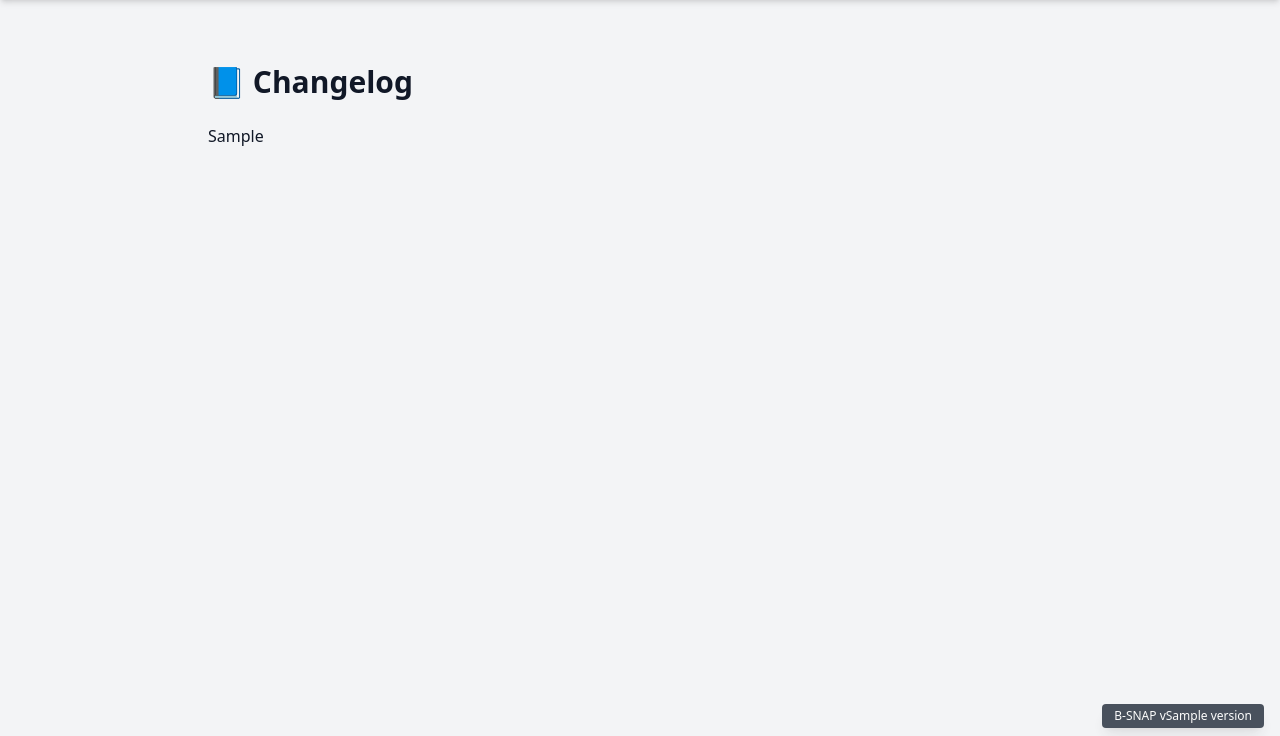
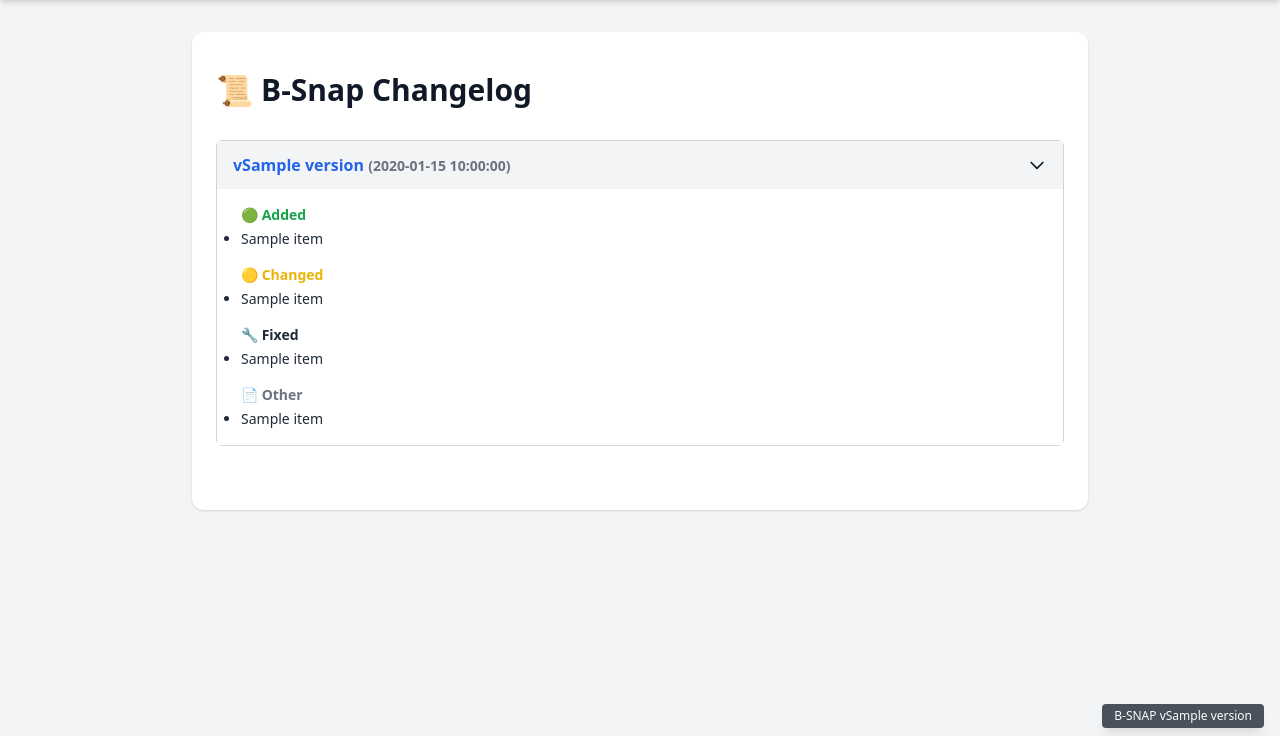
Before and after one commit to 0x212121/B-Snap, a Python web app: template templates/changelog.html in a window 1280 px wide. Shown: the part 64-800 px from the top of the page. Run offline with Jinja, Linux system fonts and the light colour scheme; the template is opened without the code that fills it: most values are stand-ins (such as "Sample title", 1, 10 or a date in 2020); some libraries are stand-ins or nearby versions.

Commit message:
changed: changelog page

```diff
--- a/app/main.py
+++ b/app/main.py
@@ -29,7 +29,7 @@ from app.core.logging_config import setup_logging
 from app.db.database import Base, engine, SessionLocal
 # Combined router imports for cleaner organization
 from app.routes import (
-    admin, auth, audit, cameras, changelog, config, dev_docs, docs, health, logs, maps,
+    admin, auth, audit, cameras, config, dev_docs, docs, health, logs, maps,
     nvrs, ping, resolve_ip, setup, snap_gallery, snapshots, stats,
     user_management, videos, whitelist
 )
@@ -109,7 +109,7 @@ app = FastAPI(
     lifespan=lifespan,
     title="B-Snap API",
     description="B-Snap Documentation API",
-    version="1.0.1",
+    version="1.2.1",
     docs_url=None,  # Disabled to use custom docs
     redoc_url=None,
     middleware=middleware
@@ -144,7 +144,6 @@ app.include_router(ws_router)
 app.include_router(whatsapp_routes.router)
 app.include_router(admin.router)
 app.include_router(whitelist.router)
-app.include_router(changelog.router)
 
 # ====================================================================
 # 7. CORE APP ROUTES & HANDLERS
--- a/app/routes/stats.py
+++ b/app/routes/stats.py
@@ -2,7 +2,6 @@ from collections import defaultdict
 from datetime import datetime, timedelta, timezone
 from fastapi import APIRouter, Query, Request, Depends
 from fastapi.responses import HTMLResponse, JSONResponse
-from sqlalchemy import String, cast
 from sqlalchemy.orm import Session
 from app.db.database import get_db
 from app.models_sql import CameraDailyStats, Camera as DBCamera, CameraHealth, SnapshotLog, User
--- a/docker-compose.yml
+++ b/docker-compose.yml
@@ -1,6 +1,6 @@
 services:
   b-snap:
-    image: wijayaindra21/b-snap:v1.2.0
+    image: wijayaindra21/b-snap:v1.2.1
     container_name: bsnap-app
     ports:
       - "8080:8080"
@@ -19,7 +19,7 @@ services:
     command: gunicorn app.main:app -k uvicorn.workers.UvicornWorker --bind 0.0.0.0:8080 --workers 5
 
   scheduler:
-    image: wijayaindra21/b-snap:v1.2.0
+    image: wijayaindra21/b-snap:v1.2.1
     container_name: bsnap-scheduler
     env_file:
       - .env
@@ -33,7 +33,7 @@ services:
     command: python -m app.jobs.scheduler_main
 
   notifier:
-    image: wijayaindra21/b-snap:v1.2.0
+    image: wijayaindra21/b-snap:v1.2.1
     container_name: bsnap-notifier
     env_file:
       - .env
--- a/static/css/output.css
+++ b/static/css/output.css
@@ -1023,6 +1023,10 @@ select {
   margin-left: 0.75rem;
 }
 
+.ml-5 {
+  margin-left: 1.25rem;
+}
+
 .mr-10 {
   margin-right: 2.5rem;
 }
@@ -1872,6 +1876,11 @@ select {
   padding-bottom: 0.375rem;
 }
 
+.py-10 {
+  padding-top: 2.5rem;
+  padding-bottom: 2.5rem;
+}
+
 .py-12 {
   padding-top: 3rem;
   padding-bottom: 3rem;
@@ -1914,6 +1923,10 @@ select {
 
 .pb-3 {
   padding-bottom: 0.75rem;
+}
+
+.pb-4 {
+  padding-bottom: 1rem;
 }
 
 .pl-10 {
--- a/templates/base.html
+++ b/templates/base.html
@@ -28,6 +28,7 @@
     .animate-fade-in-out { animation: fade-in-out 3s ease-in-out forwards; }
     .leaflet-container { z-index: 0 !important; }
   </style>
+  <script defer src="https://unpkg.com/alpinejs@3.x.x/dist/cdn.min.js"></script>
 </head>
 <body
   class="bg-gray-100 dark:bg-gray-900 text-gray-900 dark:text-white"
--- a/templates/changelog.html
+++ b/templates/changelog.html
@@ -3,10 +3,70 @@
 {% block title %}Changelog - B-Snap{% endblock %}
 
 {% block content %}
-<div class="max-w-4xl mx-auto px-4 py-8">
-  <h1 class="text-3xl font-bold mb-6">📘 Changelog</h1>
-  <div class="prose dark:prose-invert max-w-none">
-    {{ changelog_html | safe }}
+<div class="max-w-4xl mx-auto px-6 py-10 bg-white dark:bg-gray-900 rounded-xl shadow">
+  <h1 class="text-3xl font-bold mb-8 text-gray-900 dark:text-white flex items-center gap-2">
+    📜 <span>B-Snap Changelog</span>
+  </h1>
+
+  {% for version in changelog %}
+  <div x-data="{ open: {{ loop.first|lower }} }" class="mb-6 border border-gray-300 dark:border-gray-700 rounded-md">
+    <button @click="open = !open"
+      class="w-full flex justify-between items-center px-4 py-3 text-left bg-gray-100 dark:bg-gray-800 hover:bg-gray-200 dark:hover:bg-gray-700 focus:outline-none">
+      <span class="font-semibold text-blue-600 dark:text-blue-400">
+        v{{ version.version }} <span class="text-sm text-gray-500">({{ version.date }})</span>
+      </span>
+      <svg :class="{ 'rotate-180': open }" class="w-5 h-5 transform transition-transform duration-200"
+        fill="none" stroke="currentColor" stroke-width="2" viewBox="0 0 24 24">
+        <path stroke-linecap="round" stroke-linejoin="round" d="M19 9l-7 7-7-7" />
+      </svg>
+    </button>
+
+    <div x-show="open" x-collapse class="px-6 py-4 space-y-4 bg-white dark:bg-gray-900 text-sm text-gray-800 dark:text-gray-200">
+      {% if version.added %}
+      <div>
+        <h3 class="flex items-center gap-2 text-green-600 font-semibold">🟢 Added</h3>
+        <ul class="list-disc ml-6 mt-1 space-y-1">
+          {% for item in version.added %}
+          <li>{{ item }}</li>
+          {% endfor %}
+        </ul>
+      </div>
+      {% endif %}
+
+      {% if version.changed %}
+      <div>
+        <h3 class="flex items-center gap-2 text-yellow-500 font-semibold">🟡 Changed</h3>
+        <ul class="list-disc ml-6 mt-1 space-y-1">
+          {% for item in version.changed %}
+          <li>{{ item }}</li>
+          {% endfor %}
+        </ul>
+      </div>
+      {% endif %}
+
+      {% if version.fixed %}
+      <div>
+        <h3 class="flex items-center gap-2 text-blue-500 font-semibold">🔧 Fixed</h3>
+        <ul class="list-disc ml-6 mt-1 space-y-1">
+          {% for item in version.fixed %}
+          <li>{{ item }}</li>
+          {% endfor %}
+        </ul>
+      </div>
+      {% endif %}
+
+      {% if version.other %}
+      <div>
+        <h3 class="flex items-center gap-2 text-gray-500 font-semibold">📄 Other</h3>
+        <ul class="list-disc ml-6 mt-1 space-y-1">
+          {% for item in version.other %}
+          <li>{{ item }}</li>
+          {% endfor %}
+        </ul>
+      </div>
+      {% endif %}
+    </div>
   </div>
+  {% endfor %}
 </div>
 {% endblock %}
--- a/templates/whitelist.html
+++ b/templates/whitelist.html
@@ -1,4 +1,5 @@
 {% extends "base.html" %}
+{% block title %}WhatsApp Whitelist{% endblock %}
 {% block content %}
 <div class="container mx-auto p-4 sm:p-6 bg-white dark:bg-gray-800 text-gray-900 dark:text-gray-100 min-h-screen">
   <h2 class="text-2xl sm:text-3xl font-bold mb-6 text-center">📱 WhatsApp Whitelist</h2>
```
Also changed, not shown: app/routes/admin.py (+13 -11 lines), app/utils/changelog_parser.py (added, +43 -0 lines), requirements.txt (+7 -0 lines), CHANGELOG.md.
